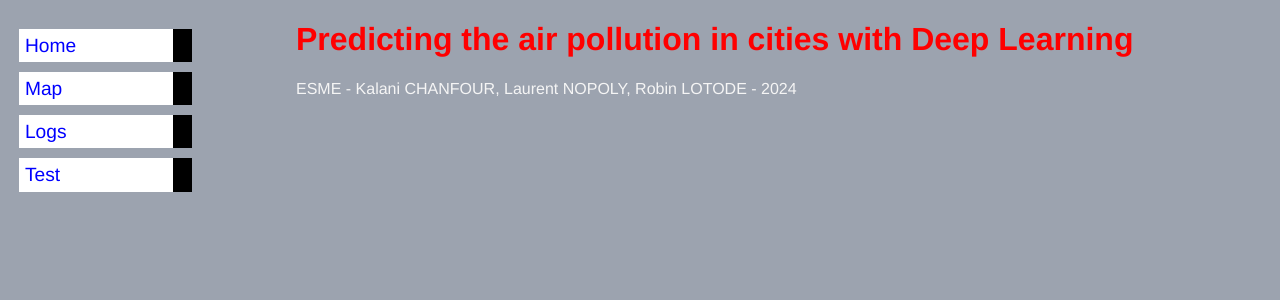
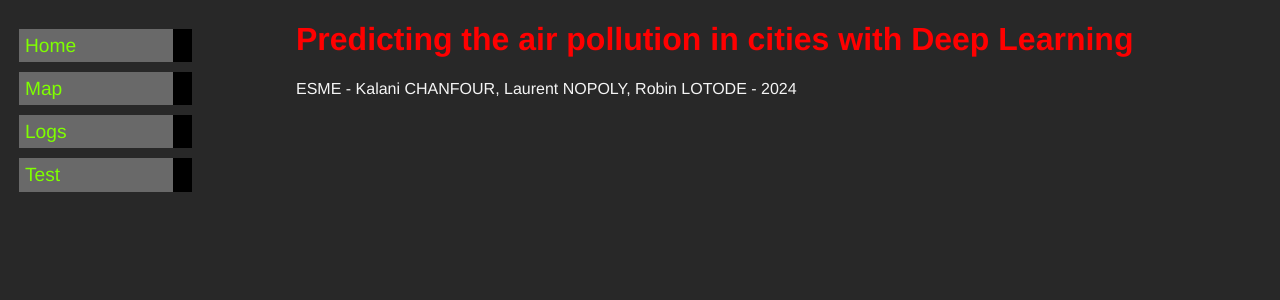
Before and after one commit to ESMEAirPollutionPrediction/CloudArchitecture, a Flask app: page / in a window 1280 px wide. Shown: the top 300 px of the page. Run offline with Flask 3, Linux system fonts and the light colour scheme; parts of the project's set-up code (start-up, migrations or seed data) failed here and were passed over; some libraries are stand-ins or nearby versions.

Commit message:
update css

```diff
--- a/src/flaskr/static/style.css
+++ b/src/flaskr/static/style.css
@@ -1,9 +1,13 @@
 body {
-  background-color: #9ca3af;
+  background-color: #282828;
   color: whitesmoke;
   font-family: 'Franklin Gothic Medium', 'Arial Narrow', Arial, sans-serif;
   padding-left: 18em;
-  }
+}
+
+h2 {
+  color: azure;
+}
 
 ul.mynavbar {
   list-style-type: none;
@@ -19,7 +23,7 @@ ul.mynavbar {
 }
 
 ul.mynavbar li {
-  background: white;
+  background: dimgrey;
   margin: 0.5em 0;
   padding: 0.3em;
   border-right: 1em solid black;
@@ -27,15 +31,21 @@ ul.mynavbar li {
 }
 
 ul.mynavbar a {
-  text-decoration: none }
+  text-decoration: none;
+}
+
 a:link {
-  color: blue }
+  color: chartreuse;
+}
+
 a:visited {
-  color: blue }
+  color: chartreuse;
+}
+
 
 .page_title {
     color: red;
-  }
+}
 
 address {
   position: absolute;
```
